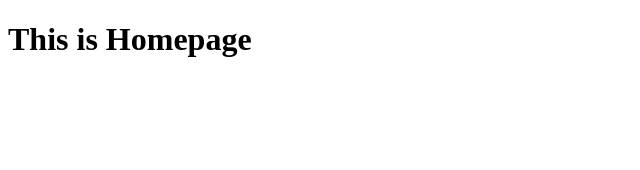
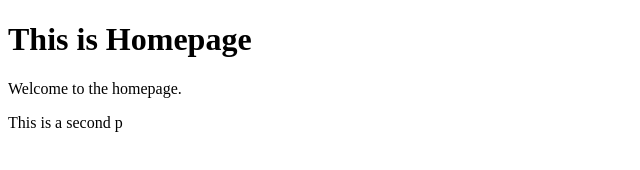
Before and after one commit to shangweimax/project-test, a plain HTML site: page index.html in a window 1280 px wide. Shown: the whole page, without its empty margins (0-640 px from the left). Drawn offline with nearby package versions, Linux system fonts and the light colour scheme; files that its build step writes are made by us from their sources.

Commit message:
some new code

```diff
--- a/index.html
+++ b/index.html
@@ -14,6 +14,8 @@
 
   <body>
     <h1>This is Homepage</h1>
+    <p>Welcome to the homepage.</p>
+    <p>This is a second p</p>
   </body>
   <script src="./app.js"></script>
 </html>
```
Also changed, not shown: 1 other file.
